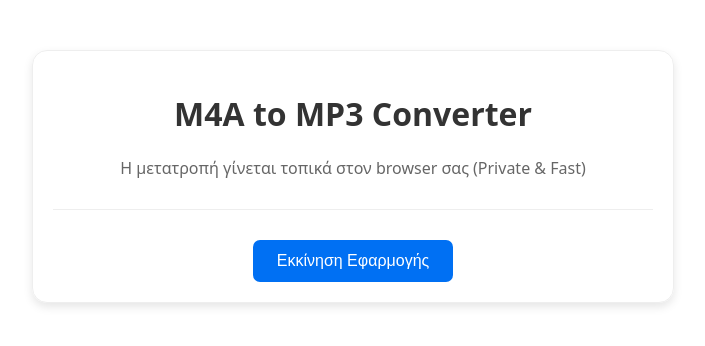
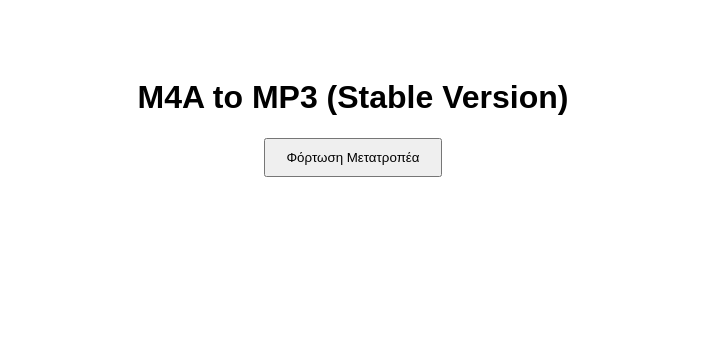
Before and after one commit to grxmis/m4a-to-mp3-converter, a Next.js app: page / in a window 1280 px wide. Shown: the top 346 px of the page, without its empty margins (287-992 px from the left). Built offline with nearby package versions, Linux system fonts and the light colour scheme.

Commit message:
Add files via upload

```diff
--- a/pages/index.js
+++ b/pages/index.js
@@ -2,116 +2,61 @@ import { useState, useRef } from 'react';
 
 export default function AudioConverter() {
   const [loaded, setLoaded] = useState(false);
-  const [loadingLibrary, setLoadingLibrary] = useState(false);
   const [processing, setProcessing] = useState(false);
   const [outputUrl, setOutputUrl] = useState(null);
-  const [error, setError] = useState(null);
   const ffmpegRef = useRef(null);
 
-  // Φόρτωση της βιβλιοθήκης FFmpeg
-  const loadLibrary = async () => {
-    setLoadingLibrary(true);
-    setError(null);
-    try {
-      const { FFmpeg } = await import('@ffmpeg/ffmpeg');
-      const { toBlobURL } = await import('@ffmpeg/util');
+  const load = async () => {
+    // Χρησιμοποιούμε την έκδοση 0.11.6 που είναι πιο σταθερή
+    const { createFFmpeg } = await import('@ffmpeg/ffmpeg');
+    const ffmpeg = createFFmpeg({ log: true });
 
-      const ffmpeg = new FFmpeg();
-      const baseURL = 'https://unpkg.com/@ffmpeg/core@0.12.6/dist/umd';
-
-      await ffmpeg.load({
-        coreURL: await toBlobURL(`${baseURL}/ffmpeg-core.js`, 'text/javascript'),
-        wasmURL: await toBlobURL(`${baseURL}/ffmpeg-core.wasm`, 'application/wasm'),
-      });
-
+    await ffmpeg.load();
     ffmpegRef.current = ffmpeg;
     setLoaded(true);
-    } catch (err) {
-      console.error(err);
-      setError("Αποτυχία φόρτωσης της βιβλιοθήκης. Βεβαιωθείτε ότι το vercel.json είναι σωστό.");
-    } finally {
-      setLoadingLibrary(false);
-    }
   };
 
   const convertToMp3 = async (file) => {
     if (!loaded) return;
+    setProcessing(true);
 
-    setProcessing(true);
-    setError(null);
-    setOutputUrl(null);
-
-    try {
     const ffmpeg = ffmpegRef.current;
     const { fetchFile } = await import('@ffmpeg/util');
 
     const inputName = 'input.m4a';
     const outputName = 'output.mp3';
 
-      // Γράψιμο του αρχείου στη virtual μνήμη
-      await ffmpeg.writeFile(inputName, await fetchFile(file));
+    try {
+      // Γράψιμο αρχείου
+      ffmpeg.FS('writeFile', inputName, await fetchFile(file));
 
-      // Εκτέλεση μετατροπής με ασφαλείς παραμέτρους για αποφυγή crash
-      // -vn: αφαιρεί τυχόν video/album art που μπλοκάρει τη μνήμη
-      // -acodec libmp3lame: ο encoder για mp3
-      await ffmpeg.exec([
-        '-i', inputName,
-        '-vn',
-        '-acodec', 'libmp3lame',
-        '-ac', '2',
-        '-ar', '44100',
-        outputName
-      ]);
+      // Εκτέλεση μετατροπής
+      await ffmpeg.run('-i', inputName, '-acodec', 'libmp3lame', outputName);
 
-      // Ανάγνωση του τελικού αρχείου
-      const data = await ffmpeg.readFile(outputName);
+      // Διάβασμα αποτελέσματος
+      const data = ffmpeg.FS('readFile', outputName);
       const url = URL.createObjectURL(new Blob([data.buffer], { type: 'audio/mp3' }));
 
       setOutputUrl(url);
 
-      // ΚΑΘΑΡΙΣΜΟΣ: Διαγραφή αρχείων από τη virtual μνήμη για αποφυγή Access Violation
-      await ffmpeg.deleteFile(inputName);
-      await ffmpeg.deleteFile(outputName);
-
+      // Καθαρισμός μνήμης αμέσως μετά
+      ffmpeg.FS('unlink', inputName);
+      ffmpeg.FS('unlink', outputName);
     } catch (err) {
       console.error(err);
-      setError("Σφάλμα κατά τη μετατροπή. Δοκιμάστε με μικρότερο αρχείο ή ανανεώστε τη σελίδα.");
+      alert("Σφάλμα μνήμης. Δοκιμάστε ένα μικρότερο αρχείο.");
     } finally {
       setProcessing(false);
     }
   };
 
   return (
-    <div style={{
-      maxWidth: '600px',
-      margin: '50px auto',
-      textAlign: 'center',
-      fontFamily: 'system-ui, sans-serif',
-      padding: '20px',
-      border: '1px solid #eee',
-      borderRadius: '15px',
-      boxShadow: '0 4px 10px rgba(0,0,0,0.1)'
-    }}>
-      <h1 style={{ color: '#333' }}>M4A to MP3 Converter</h1>
-      <p style={{ color: '#666' }}>Η μετατροπή γίνεται τοπικά στον browser σας (Private & Fast)</p>
-
-      <hr style={{ margin: '30px 0', border: '0', borderTop: '1px solid #eee' }} />
+    <div style={{ textAlign: 'center', padding: '50px', fontFamily: 'sans-serif' }}>
+      <h1>M4A to MP3 (Stable Version)</h1>
 
       {!loaded ? (
-        <button
-          onClick={loadLibrary}
-          disabled={loadingLibrary}
-          style={{
-            padding: '12px 24px',
-            fontSize: '16px',
-            backgroundColor: '#0070f3',
-            color: 'white',
-            border: 'none',
-            borderRadius: '7px',
-            cursor: 'pointer'
-          }}
-        >
-          {loadingLibrary ? 'Φόρτωση βιβλιοθήκης...' : 'Εκκίνηση Εφαρμογής'}
+        <button onClick={load} style={{ padding: '10px 20px', cursor: 'pointer' }}>
+          Φόρτωση Μετατροπέα
         </button>
       ) : (
         <div>
@@ -120,47 +65,22 @@ export default function AudioConverter() {
             accept=".m4a"
             onChange={(e) => e.target.files[0] && convertToMp3(e.target.files[0])}
             disabled={processing}
-            style={{ marginBottom: '20px' }}
           />
-          {processing && (
-            <div style={{ marginTop: '20px' }}>
-              <div className="spinner" style={{ border: '4px solid #f3f3f3', borderTop: '4px solid #3498db', borderRadius: '50%', width: '30px', height: '30px', animation: 'spin 2s linear infinite', margin: '0 auto' }}></div>
-              <p>Μετατροπή σε εξέλιξη... παρακαλώ μην κλείνετε τη σελίδα.</p>
-            </div>
-          )}
+          {processing && <p>Η μετατροπή ξεκίνησε... Παρακαλώ περιμένετε.</p>}
         </div>
       )}
 
-      {error && <p style={{ color: 'red', marginTop: '20px' }}>{error}</p>}
-
       {outputUrl && (
-        <div style={{ marginTop: '30px', backgroundColor: '#f9f9f9', padding: '20px', borderRadius: '10px' }}>
-          <h3 style={{ color: 'green' }}>✓ Η μετατροπή ολοκληρώθηκε!</h3>
-          <audio src={outputUrl} controls style={{ width: '100%', marginTop: '10px' }} />
+        <div style={{ marginTop: '30px' }}>
+          <audio src={outputUrl} controls />
           <br />
-          <a href={outputUrl} download="converted.mp3" style={{ textDecoration: 'none' }}>
-            <button style={{
-              marginTop: '15px',
-              padding: '10px 20px',
-              backgroundColor: '#28a745',
-              color: 'white',
-              border: 'none',
-              borderRadius: '5px',
-              cursor: 'pointer',
-              fontWeight: 'bold'
-            }}>
-              Λήψη αρχείου MP3
+          <a href={outputUrl} download="converted.mp3">
+            <button style={{ marginTop: '10px', padding: '10px 20px', background: 'green', color: 'white' }}>
+              Download MP3
             </button>
           </a>
         </div>
       )}
-
-      <style jsx>{`
-        @keyframes spin {
-          0% { transform: rotate(0deg); }
-          100% { transform: rotate(360deg); }
-        }
-      `}</style>
     </div>
   );
 }
```
Lines whose indentation alone changed are shown as unchanged.
